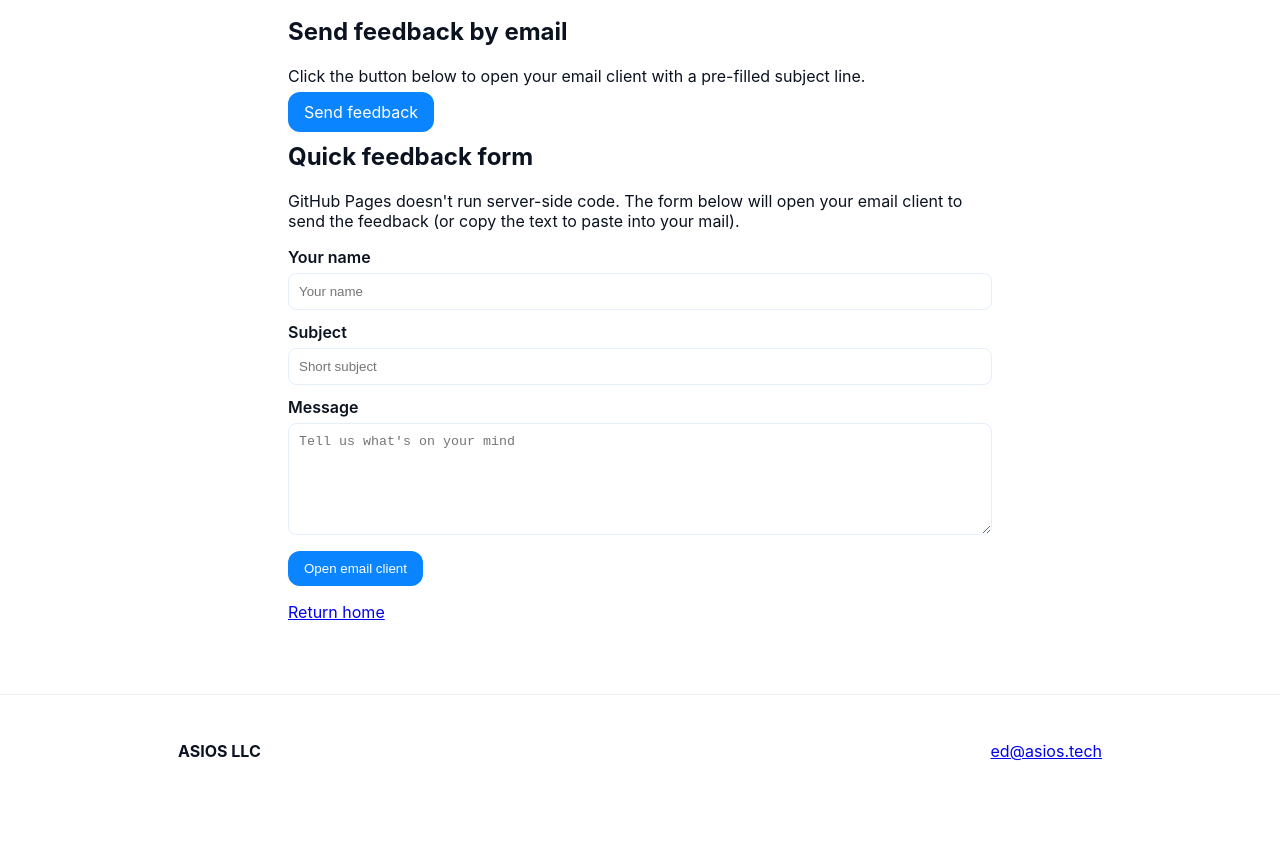
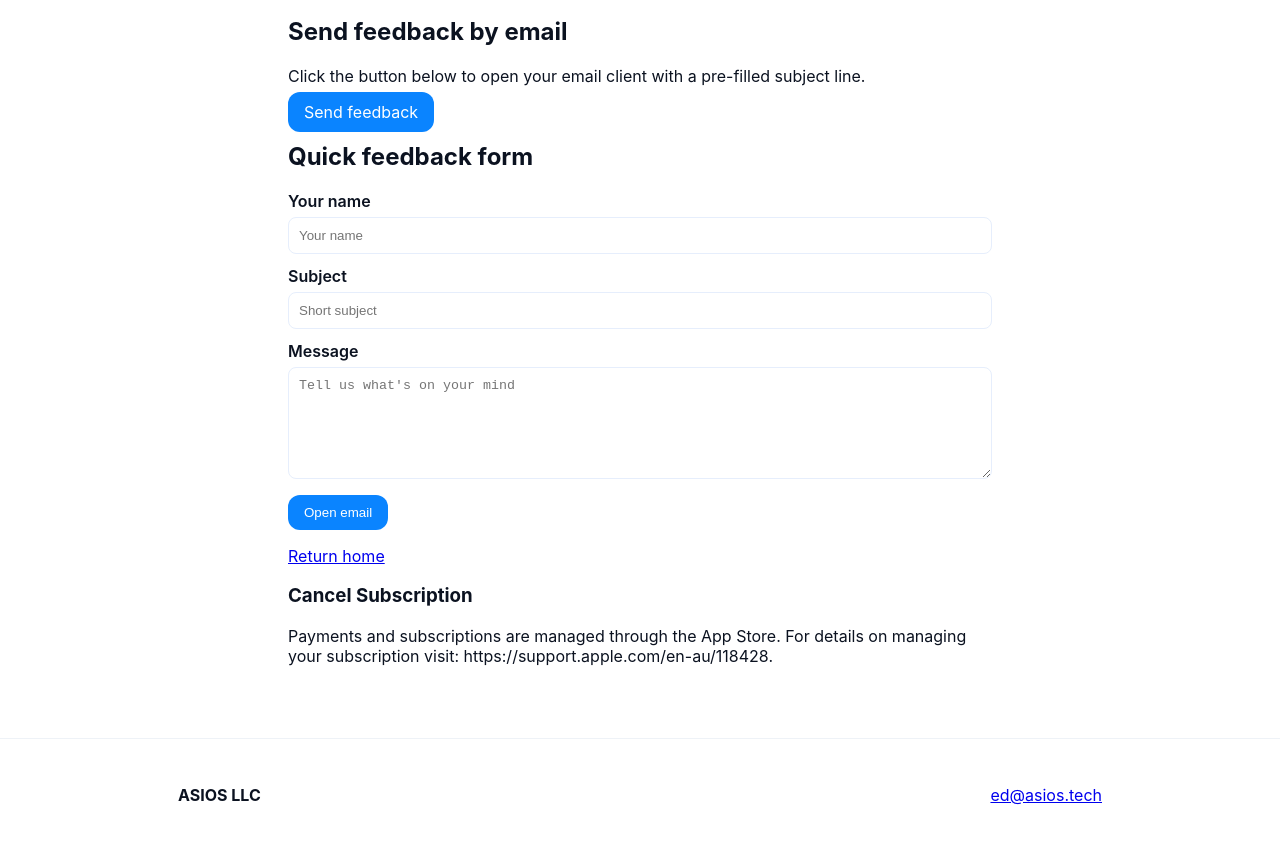
Before and after one commit to edcordera/asiostechwebsite, a plain HTML site: page feedback.html in a window 1280 px wide. Shown: the part 231-1074 px from the top of the page. Before the commit the page ends 1038 px from the top, so only its background shows below. Drawn offline with Linux system fonts and the light colour scheme.

Commit message:
feedback update

```diff
--- a/feedback.html
+++ b/feedback.html
@@ -32,7 +32,6 @@
     <p><a class="button" href="mailto:ed@asios.tech?subject=ASIOS%20Feedback">Send feedback</a></p>
 
     <h2>Quick feedback form</h2>
-    <p>GitHub Pages doesn't run server-side code. The form below will open your email client to send the feedback (or copy the text to paste into your mail).</p>
 
     <form onsubmit="sendMail(event)">
       <label for="name">Your name</label>
@@ -45,7 +44,7 @@
       <textarea id="message" name="message" rows="6" placeholder="Tell us what's on your mind"></textarea>
 
       <div style="margin-top:12px;">
-        <button class="button" type="submit">Open email client</button>
+        <button class="button" type="submit">Open email</button>
       </div>
     </form>
 
@@ -61,6 +60,8 @@
     </script>
 
     <p><a href="index.html">Return home</a></p>
+    <h3>Cancel Subscription</h3>
+    <p>Payments and subscriptions are managed through the App Store. For details on managing your subscription visit: https://support.apple.com/en-au/118428.</p>
   </main>
 
   <footer class="site-footer">
```
